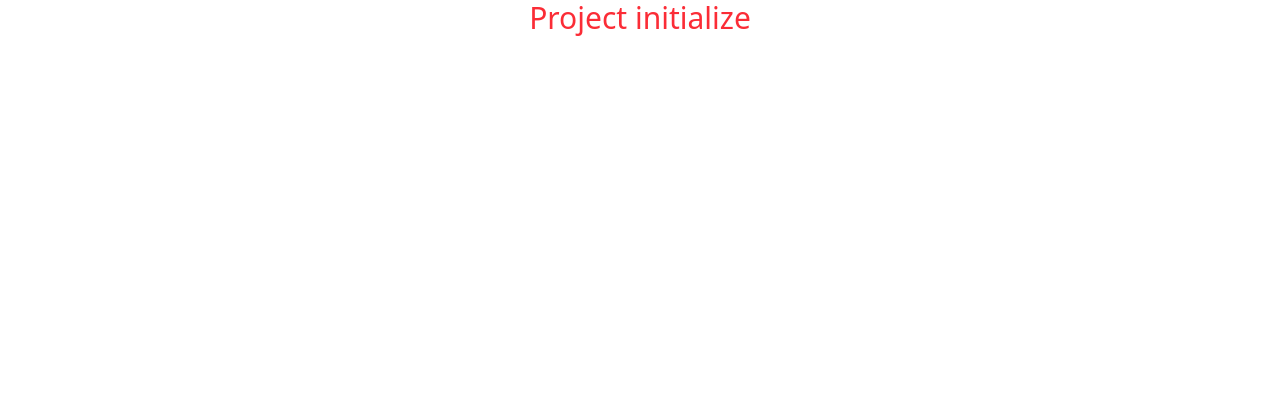
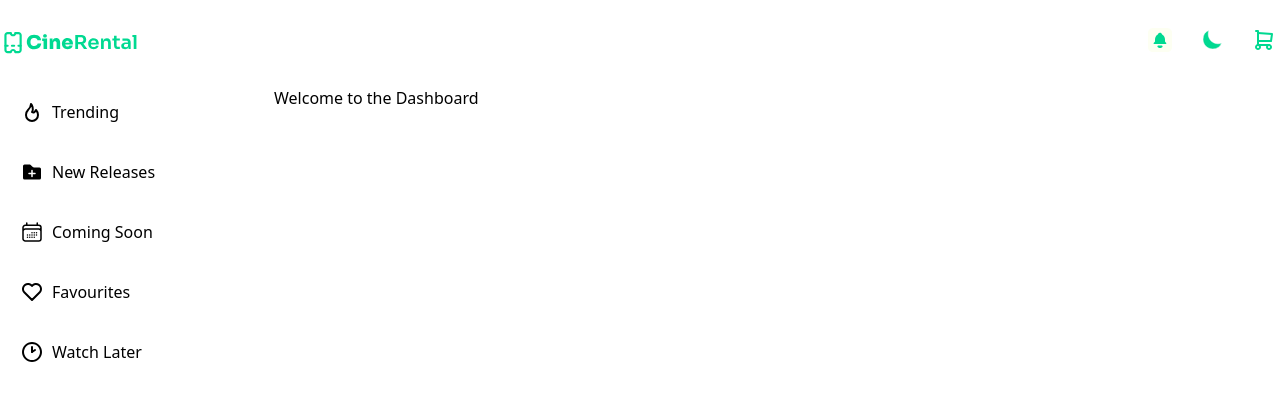
Before and after one commit to developerbadrul/flim-city, a React (Vite) app: page / in a window 1280 px wide. Shown: the top 400 px of the page. Built offline with nearby package versions, Linux system fonts and the light colour scheme.

Commit message:
add sidebar component

```diff
--- a/index.html
+++ b/index.html
@@ -6,7 +6,7 @@
     <meta name="viewport" content="width=device-width, initial-scale=1.0" />
     <title>flim-city</title>
   </head>
-  <body>
+  <body">
     <div id="root"></div>
     <script type="module" src="/src/main.jsx"></script>
   </body>
--- a/src/App.jsx
+++ b/src/App.jsx
@@ -1,8 +1,18 @@
+import Header from "./components/Header/Header";
+import Sidebar from "./components/Sidebar/Sidebar";
 
 const App = () => {
   return (
     <>
-      <p className="text-3xl text-center text-red-500">Project initialize </p>
+      <Header />
+      <main>
+        <div className="container grid lg:grid-cols-[218px_1fr] gap-14">
+          <Sidebar />
+          <div>
+            <h1>Welcome to the Dashboard</h1>
+          </div>
+        </div>
+      </main>
     </>
   );
 };
--- /dev/null
+++ b/src/components/Header/Header.jsx
@@ -0,0 +1,37 @@
+import Logo from './../../assets/logo.svg'
+import Ring from './../../assets/ring.svg'
+import Sun from './../../assets/icons/sun.svg'
+import Moon from './../../assets/icons/moon.svg'
+import Cart from './../../assets/shopping-cart.svg'
+
+const Header = () => {
+    return (
+        <header>
+            <nav className="container flex items-center justify-between space-x-10 py-6">
+                <a href="index.html">
+                    <img src={Logo} width="139" height="26" alt="logo" />
+                </a>
+
+                <ul className="flex items-center space-x-5">
+                    <li>
+                        <a className="bg-primary/20 dark:bg-primary/[7%] rounded-lg backdrop-blur-[2px] p-1 inline-block" href="#">
+                            <img src={Ring} width="24" height="24" alt="ring" />
+                        </a>
+                    </li>
+                    <li>
+                        <a className="bg-primary/20 dark:bg-primary/[7%] rounded-lg backdrop-blur-[2px] p-1 inline-block" href="#">
+                            <img src={Moon} width="24" height="24" alt="Moon" />
+                        </a>
+                    </li>
+                    <li>
+                        <a className="bg-primary/20 dark:bg-primary/[7%] rounded-lg backdrop-blur-[2px] p-1 inline-block" href="#">
+                            <img src={Cart} width="24" height="24" alt="cart" />
+                        </a>
+                    </li>
+                </ul>
+            </nav>
+        </header>
+    );
+};
+
+export default Header;
--- /dev/null
+++ b/src/components/Sidebar/Sidebar.jsx
@@ -0,0 +1,46 @@
+import Trending from './../../assets/icons/trending.svg'
+import Release from './../../assets/icons/newRelease.svg'
+import commingSoon from './../../assets/icons/commingSoon.svg'
+import favourite from './../../assets/icons/favourite.svg'
+import watchLater from './../../assets/icons/watchLater.svg'
+
+const Sidebar = () => {
+    return (
+        <aside>
+            <ul className="space-y-2">
+                <li>
+                    <a className="flex items-center space-x-2 px-5 py-3.5 rounded-lg bg-primary text-black" href="#">
+                        <img src={Trending} width="24" height="24" alt="Trending" />
+                        <span>Trending</span>
+                    </a>
+                </li>
+                <li>
+                    <a className="flex items-center space-x-2 px-5 py-3.5 rounded-lg" href="#">
+                        <img src={Release} width="24" height="24" alt="newRelease" />
+                        <span>New Releases</span>
+                    </a>
+                </li>
+                <li>
+                    <a className="flex items-center space-x-2 px-5 py-3.5 rounded-lg" href="#">
+                        <img src={commingSoon} width="24" height="24" alt="commingSoon" />
+                        <span>Coming Soon</span>
+                    </a>
+                </li>
+                <li>
+                    <a className="flex items-center space-x-2 px-5 py-3.5 rounded-lg" href="#">
+                        <img src={favourite} width="24" height="24" alt="favourite" />
+                        <span>Favourites</span>
+                    </a>
+                </li>
+                <li>
+                    <a className="flex items-center space-x-2 px-5 py-3.5 rounded-lg" href="#">
+                        <img src={watchLater} width="24" height="24" alt="watchLater" />
+                        <span>Watch Later</span>
+                    </a>
+                </li>
+            </ul>
+        </aside>
+    );
+};
+
+export default Sidebar;
--- a/src/index.css
+++ b/src/index.css
@@ -1 +1,6 @@
 @import "tailwindcss";
+
+
+@theme {
+    --color-bg-primary: oklch(0 217 145);
+}
```
